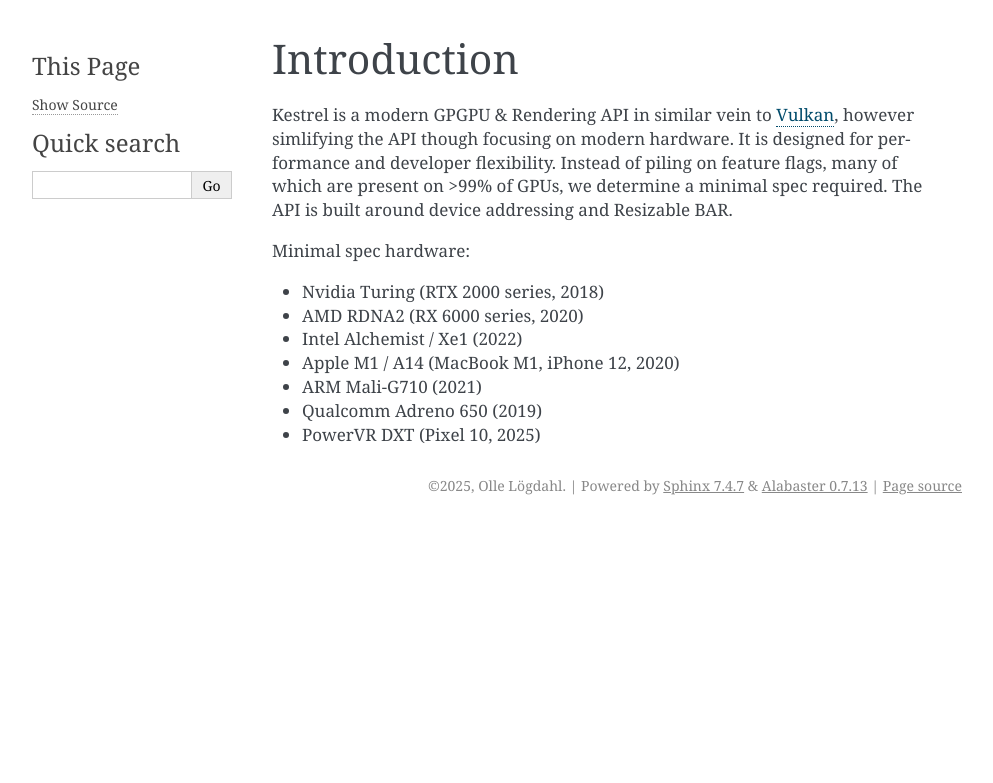
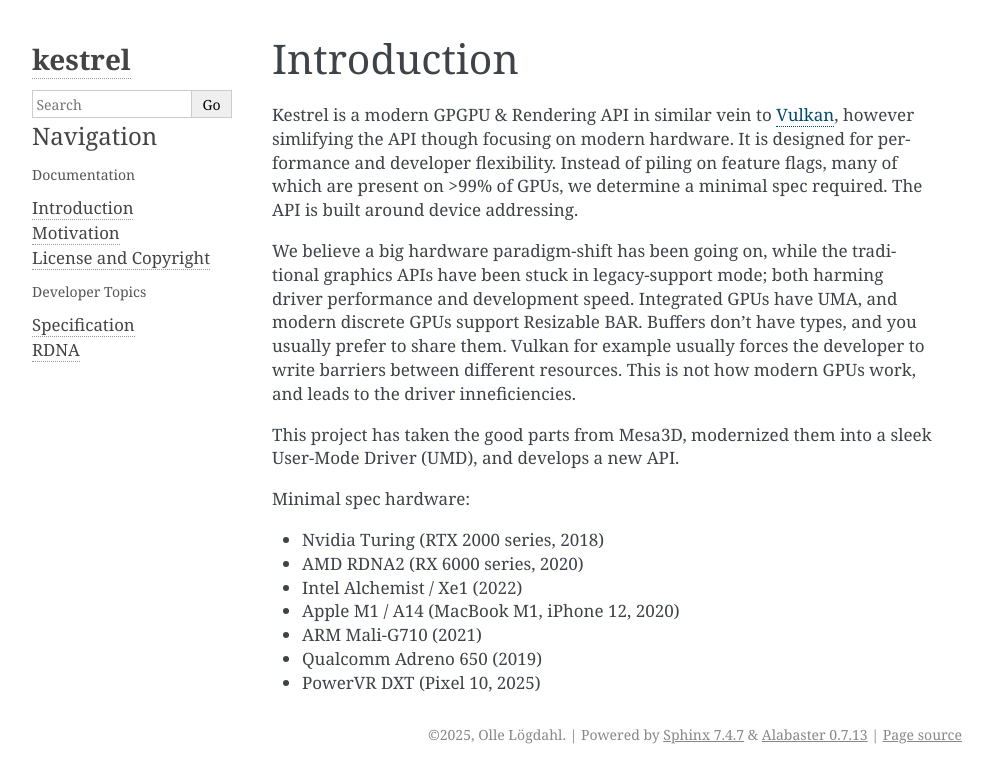
Before and after one commit to ollelogdahl/kestrel, a Sphinx documentation site: the page built from docs/index.rst, in a window 1280 px wide. Shown: the top 783 px of the page, without its empty margins (148-1141 px from the left). Built offline with Sphinx 7.4.7, drawn with Linux system fonts in a browser that asks for light colours.

Commit message:
docs work.

```diff
--- a/docs/conf.py
+++ b/docs/conf.py
@@ -17,10 +17,25 @@ release = "0.1"
 extensions = []
 
 templates_path = ["_templates"]
-exclude_patterns = ["_build", "Thumbs.db", ".DS_Store", ".venv"]
-
+exclude_patterns = [
+    "_build",
+    "Thumbs.db",
+    ".DS_Store",
+    ".venv",
+    "pyproject.toml",
+    "uv.lock",
+]
 
 # -- Options for HTML output -------------------------------------------------
 # https://www.sphinx-doc.org/en/master/usage/configuration.html#options-for-html-output
 html_theme = "alabaster"
 html_static_path = ["_static"]
+html_sidebars = {
+    "**": [
+        "about.html",
+        "searchfield.html",
+        "navigation.html",
+        "relations.html",
+        "donate.html",
+    ]
+}
--- a/docs/index.rst
+++ b/docs/index.rst
@@ -5,10 +5,20 @@ Kestrel is a modern GPGPU & Rendering API in similar vein to `Vulkan`_,
 however simlifying the API though focusing on modern hardware. It is
 designed for performance and developer flexibility. Instead of piling
 on feature flags, many of which are present on >99% of GPUs, we
-determine a minimal spec required. The API is built around device addressing
-and Resizable BAR.
+determine a minimal spec required. The API is built around device addressing.
 
 .. _Vulkan: https://www.vulkan.org/
+
+We believe a big hardware paradigm-shift has been going on, while the
+traditional graphics APIs have been stuck in legacy-support mode; both
+harming driver performance and development speed. Integrated GPUs have
+UMA, and modern discrete GPUs support Resizable BAR. Buffers don't have
+types, and you usually prefer to share them. Vulkan for example usually
+forces the developer to write barriers between different resources.
+This is not how modern GPUs work, and leads to the driver inneficiencies.
+
+This project has taken the good parts from Mesa3D, modernized them
+into a sleek User-Mode Driver (UMD), and develops a new API.
 
 Minimal spec hardware:
 
@@ -26,6 +36,7 @@ Minimal spec hardware:
    :hidden:
 
    self
+   motivation
    license
 
 .. toctree::
--- /dev/null
+++ b/docs/spec/index.rst
@@ -0,0 +1,4 @@
+Specification
+====
+
+To be developed.
```
Also changed, not shown: other parts of docs/index.rst (+1 -0 lines), docs/motivation.rst (added, +7 -0 lines).
